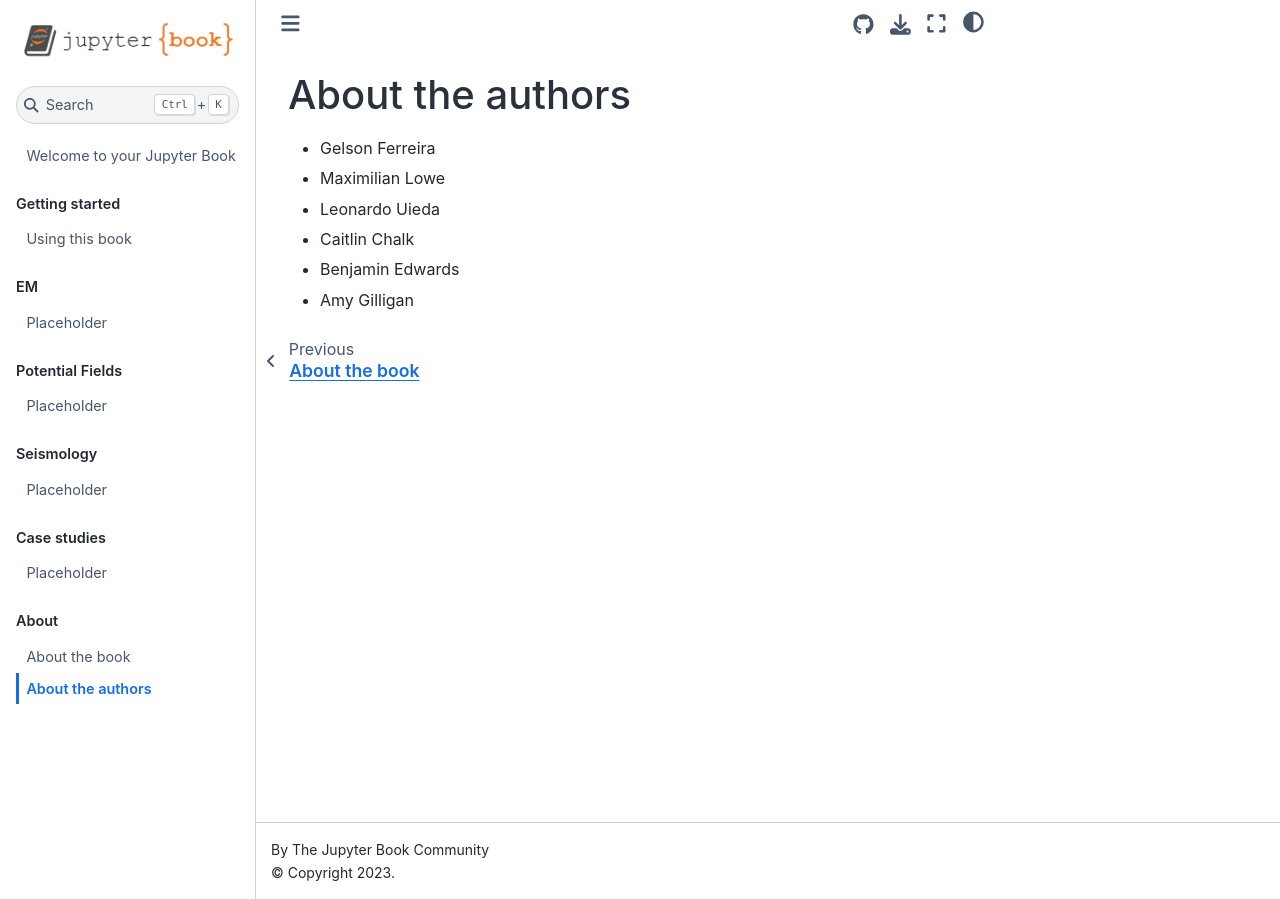
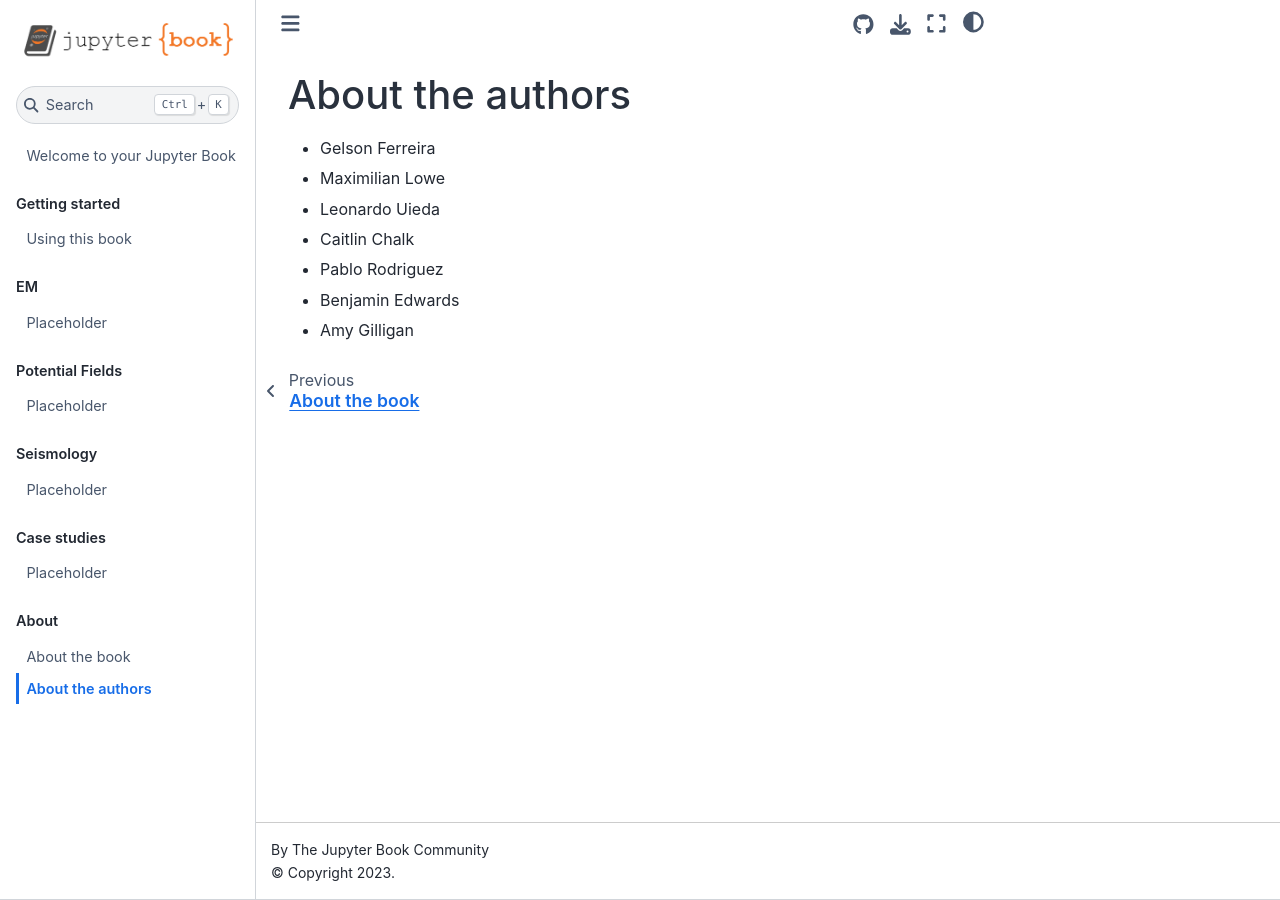
Before and after one commit to GeophysicsLibrary/applied-geophysics, a Jupyter Book: the page built from about/authors.md, in a window 1280 px wide. Built offline with Jupyter Book 1.0.4 settings and Sphinx 7.4.7 and the Sphinx Book theme 1.1.4, drawn with Linux system fonts in a browser that asks for light colours; pages that are not in the unit, such as notebooks, are missing from menus.

Commit message:
adding Pablo's name (#13)
just my name

Co-authored-by: amygilligan <60549330+amygilligan@users.noreply.github.com>

```diff
--- a/about/authors.md
+++ b/about/authors.md
@@ -4,5 +4,6 @@
 * Maximilian Lowe
 * Leonardo Uieda
 * Caitlin Chalk
+* Pablo Rodriguez
 * Benjamin Edwards
 * Amy Gilligan
```
